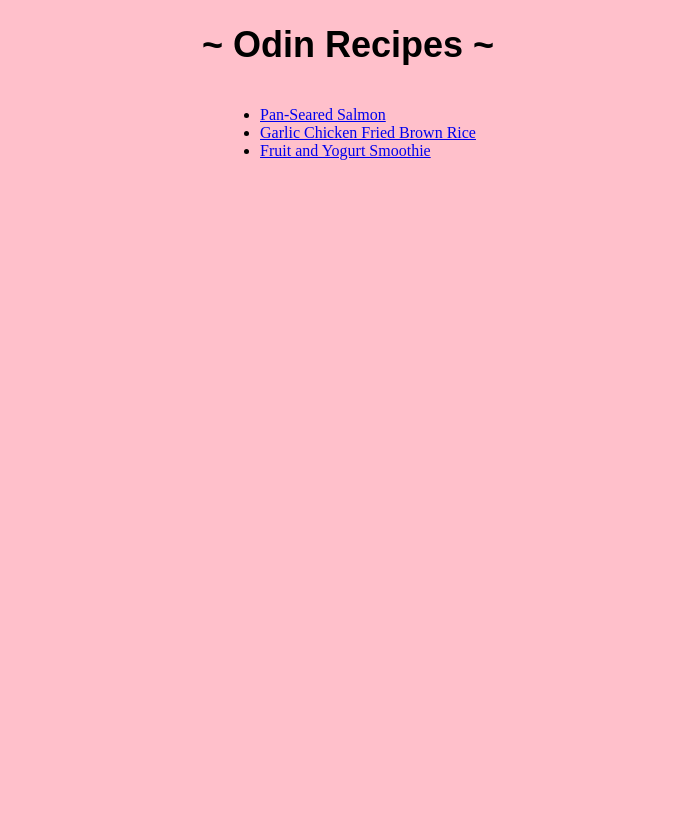
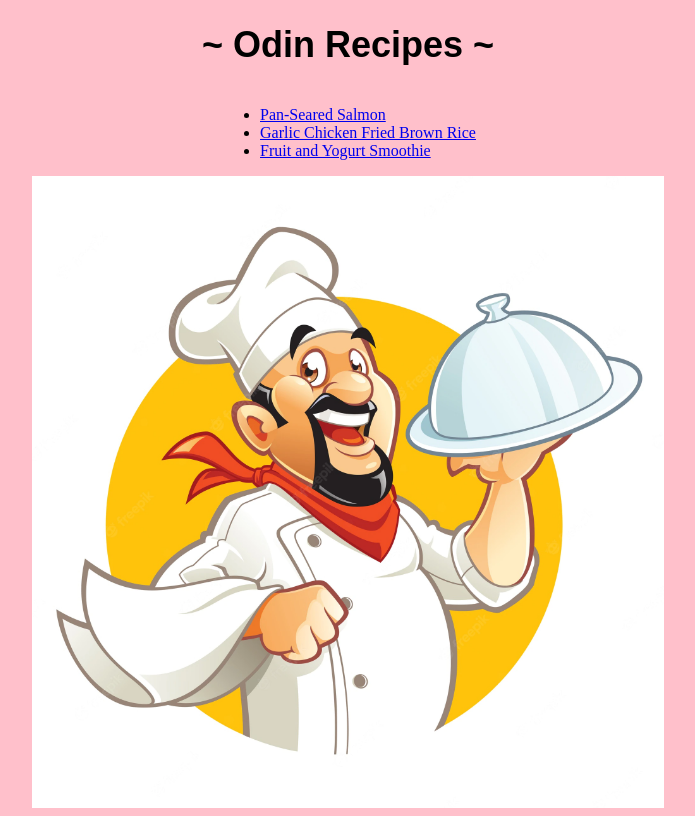
Before and after one commit to NrokenBeck/odin-recipes, a plain HTML site: page index.html in a window 1280 px wide. Shown: the whole page, without its empty margins (292-987 px from the left). Drawn offline with Linux system fonts and the light colour scheme.

Commit message:
add images

```diff
--- a/index.html
+++ b/index.html
@@ -15,4 +15,5 @@
         </ul>
         </div>
     </body>
+    <img src="images/chef_picture.webp" alt="chef avatar">
 </html>
```
Also changed, not shown: images/chef_picture.webp (added).
